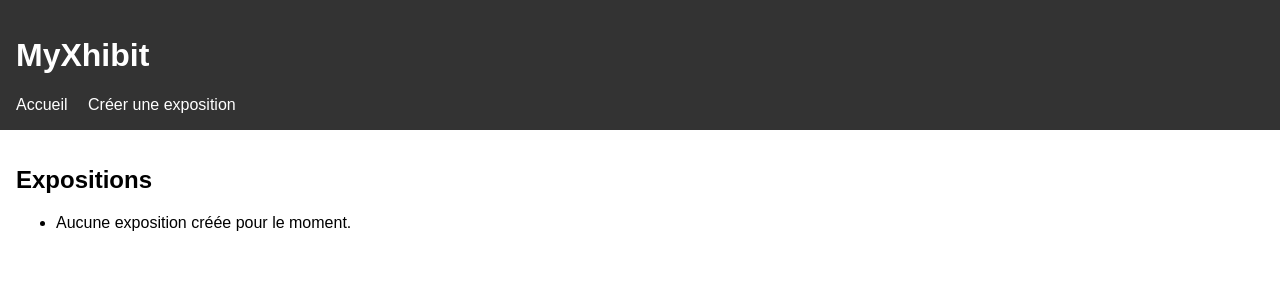
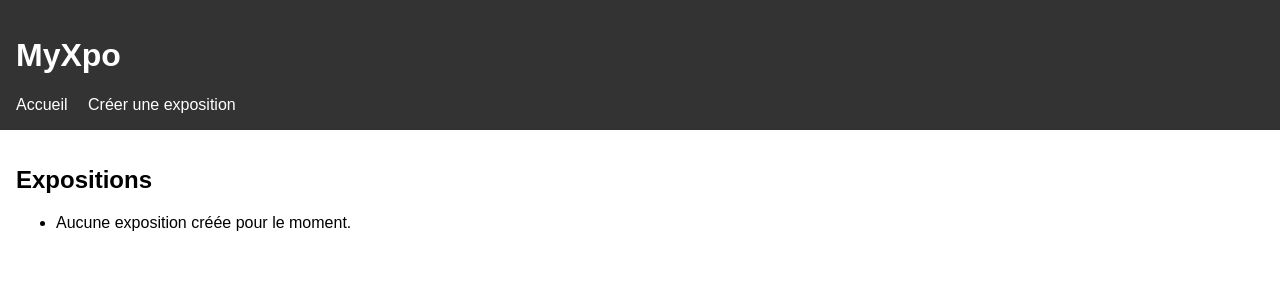
Before and after one commit to Clem-V507/MyXhibit, a Flask app: page / in a window 1280 px wide. Shown: the top 300 px of the page. Run offline with Flask 3, Linux system fonts and the light colour scheme.

Commit message:
Update application name in all files

```diff
--- a/static/js/script.js
+++ b/static/js/script.js
@@ -1 +1 @@
-console.log("MyXhibit application loaded.");
+console.log("MyXpo application loaded.");
--- a/templates/base.html
+++ b/templates/base.html
@@ -2,12 +2,12 @@
 <html lang="fr">
 <head>
     <meta charset="utf-8">
-    <title>MyXhibit</title>
+    <title>MyXpo</title>
     <link rel="stylesheet" href="{{ url_for('static', filename='css/styles.css') }}">
 </head>
 <body>
     <header>
-        <h1>MyXhibit</h1>
+        <h1>MyXpo</h1>
         <nav>
             <a href="{{ url_for('exhibition.index') }}">Accueil</a>
             <a href="{{ url_for('exhibition.create_exhibition') }}">Créer une exposition</a>
```
Also changed, not shown: README.md.
